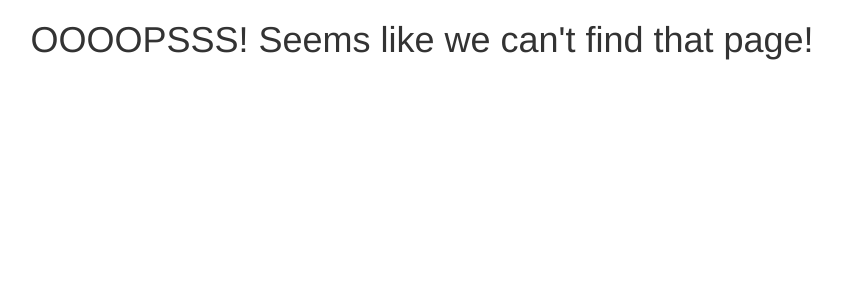
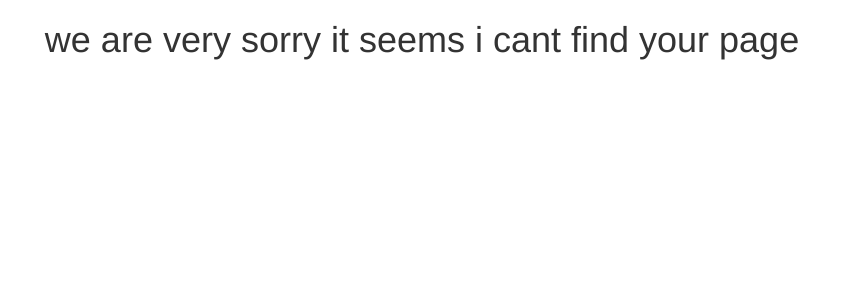
Before and after one commit to njorogebrian/new-, a Flask app: template app/templates/fourOwfour.html in a window 1280 px wide. Shown: the part 52-352 px from the top of the page, without its empty margins (218-1060 px from the left). Run offline with Flask 2, Linux system fonts and the light colour scheme; the template is opened without the code that fills it, so the values that code supplies are empty; some libraries are stand-ins or nearby versions.

Commit message:
text to my 404 page

```diff
--- a/app/templates/fourOwfour.html
+++ b/app/templates/fourOwfour.html
@@ -1,4 +1,4 @@
 {% extends 'base.html' %}
 {% block content %}
-  <h1 class="text-center">OOOOPSSS! Seems like we can't find that page!</h1>
+  <h1 class="text-center">we are very sorry it seems i cant find your page </h1>
 {% endblock %}
```
